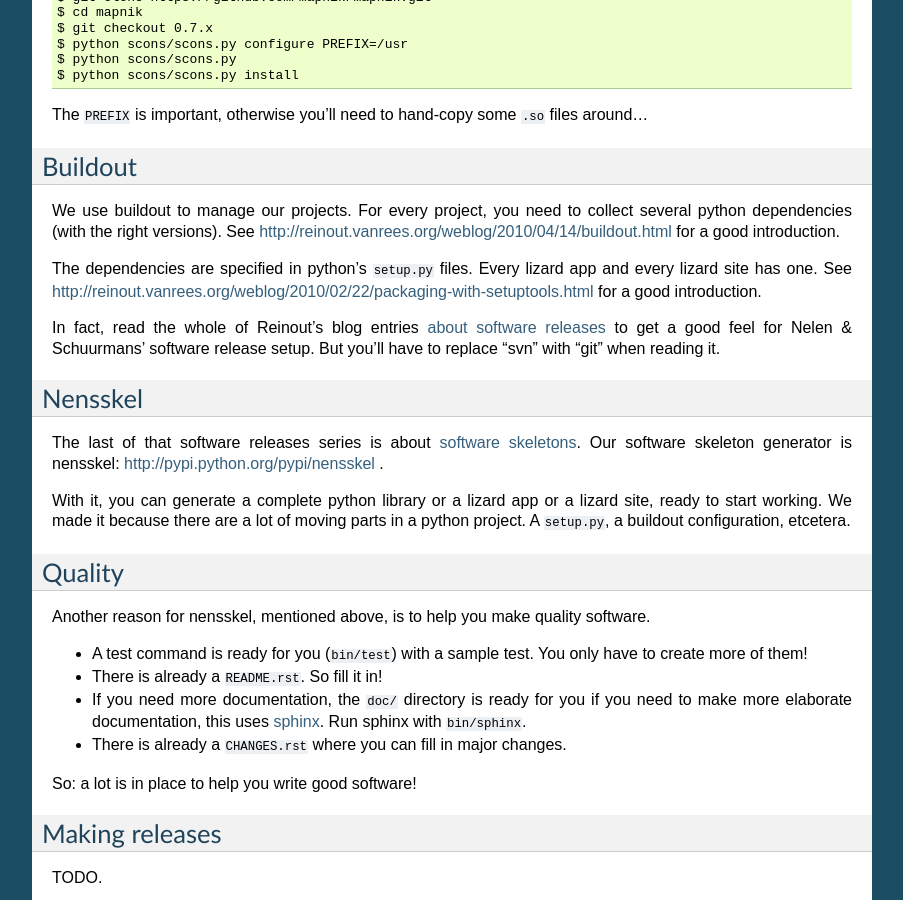
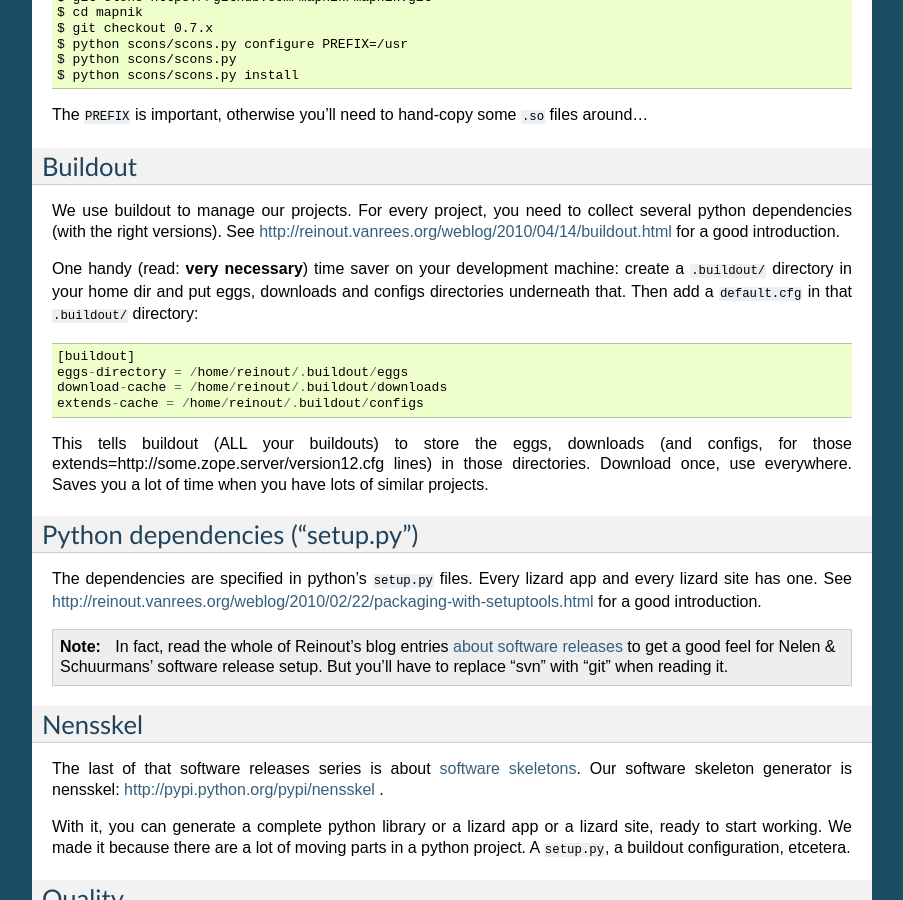
Before and after one commit to pombredanne/lizarddeveloperdocs, a Sphinx documentation site: the page built from doc/source/buildout.rst, in a window 1280 px wide and 900 px high, scrolled down 1750 px. Shown: the whole window, without its empty margins (198-1101 px from the left). Built offline with Sphinx 7.4.7, drawn with Linux system fonts in a browser that asks for light colours; some of the changed text lies outside the part shown.

Commit message:
Added hint on buildout cache

```diff
--- a/doc/source/buildout.rst
+++ b/doc/source/buildout.rst
@@ -121,15 +121,36 @@ several python dependencies (with the right versions). See
 http://reinout.vanrees.org/weblog/2010/04/14/buildout.html for a good
 introduction.
 
+One handy (read: **very necessary**) time saver on your development machine:
+create a ``.buildout/`` directory in your home dir and put eggs, downloads and
+configs directories underneath that. Then add a ``default.cfg`` in that
+``.buildout/`` directory::
+
+    [buildout]
+    eggs-directory = /home/reinout/.buildout/eggs
+    download-cache = /home/reinout/.buildout/downloads
+    extends-cache = /home/reinout/.buildout/configs
+
+This tells buildout (ALL your buildouts) to store the eggs, downloads (and
+configs, for those extends=http://some.zope.server/version12.cfg lines) in
+those directories. Download once, use everywhere. Saves you a lot of time when
+you have lots of similar projects.
+
+
+Python dependencies ("setup.py")
+--------------------------------
+
 The dependencies are specified in python's ``setup.py`` files. Every lizard
 app and every lizard site has one. See
 http://reinout.vanrees.org/weblog/2010/02/22/packaging-with-setuptools.html
 for a good introduction.
 
-In fact, read the whole of Reinout's blog entries `about software releases
-<http://reinout.vanrees.org/weblog/tags/softwarereleasesseries.html>`_ to get
-a good feel for Nelen & Schuurmans' software release setup. But you'll have to
-replace "svn" with "git" when reading it.
+.. note::
+
+    In fact, read the whole of Reinout's blog entries `about software releases
+    <http://reinout.vanrees.org/weblog/tags/softwarereleasesseries.html>`_ to
+    get a good feel for Nelen & Schuurmans' software release setup. But you'll
+    have to replace "svn" with "git" when reading it.
 
 
 Nensskel
```
